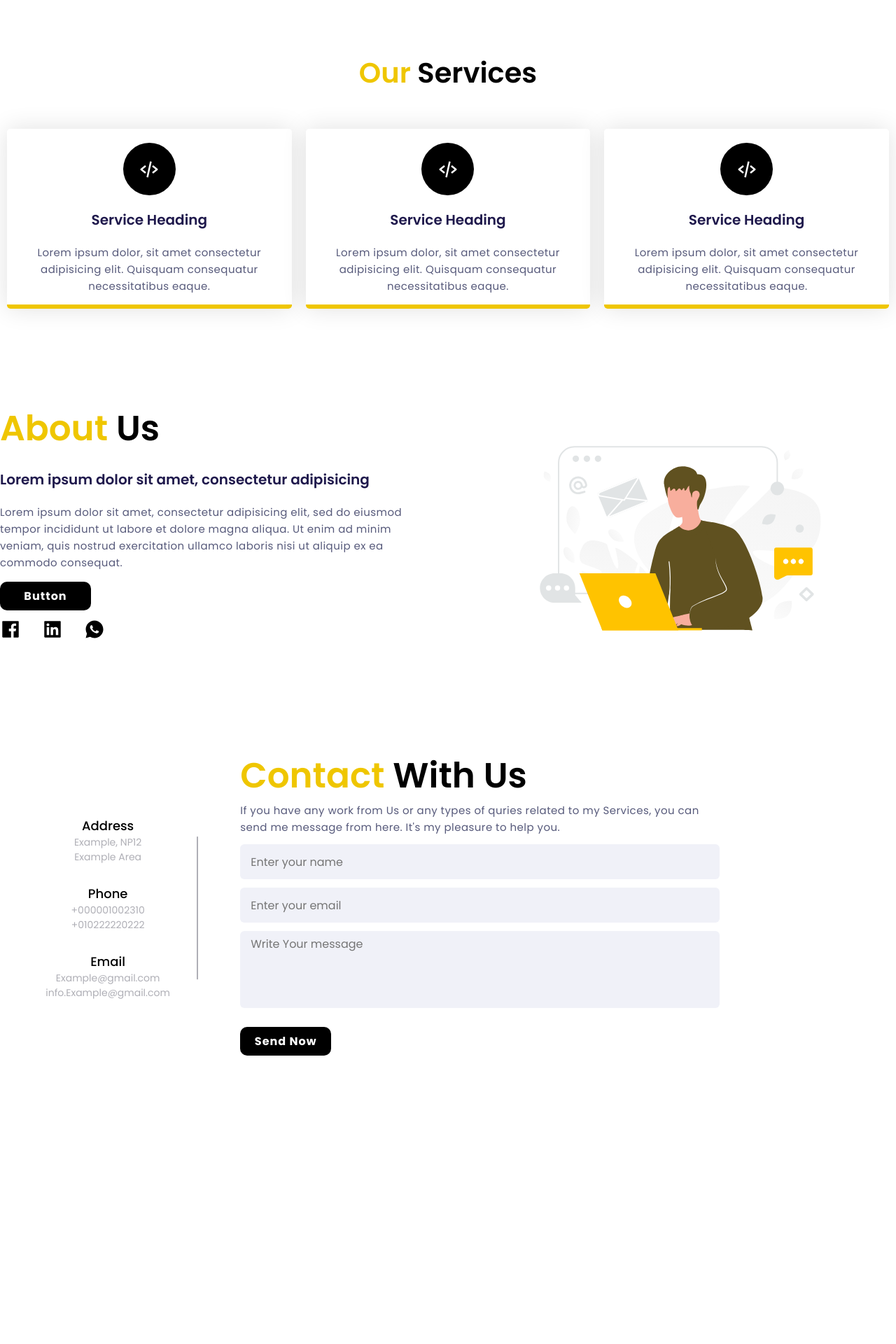
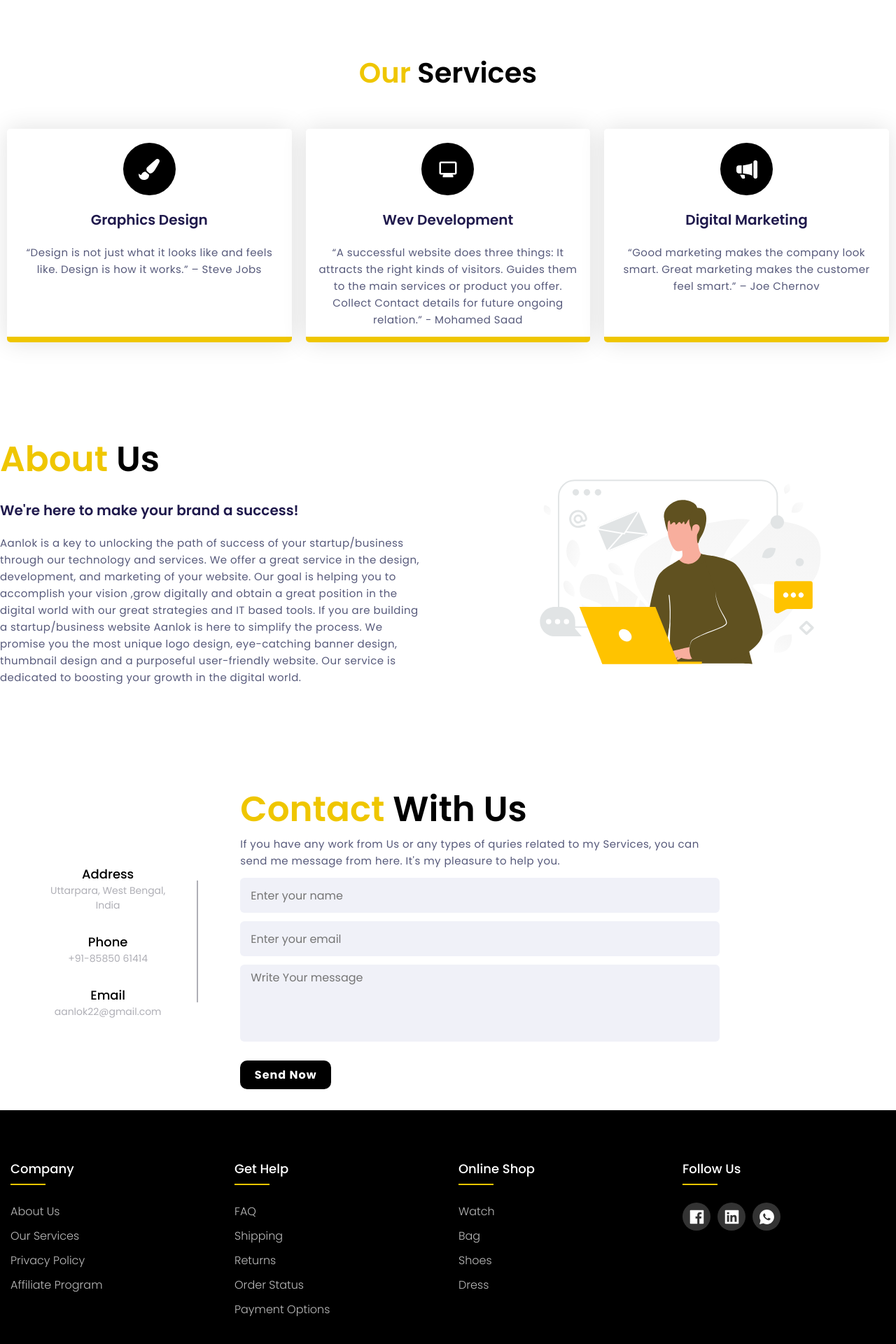
Before and after one commit to shakhawatsalam/aalok, a React (Create React App) app: page / in a window 1280 px wide. Shown: the part 616-2536 px from the top of the page at 70% size. Before the commit the page ends 2154 px from the top, so only its background shows below. Built offline with nearby package versions, Linux system fonts and the light colour scheme.

Commit message:
almost done

```diff
--- a/src/App.css
+++ b/src/App.css
@@ -6,6 +6,7 @@
   margin: 0;
   box-sizing: border-box;
   font-family: 'Poppins', sans-serif;
+  scroll-behavior: smooth;
 }
 html {
   font-size: 62.5%;
--- a/src/Component/aboutUs/AboutUs.jsx
+++ b/src/Component/aboutUs/AboutUs.jsx
@@ -1,31 +1,39 @@
 import React from "react";
 import "./aboutus.css";
 import AboutUsImg from "../../Assets/Image/27.svg";
-import { AiFillFacebook, AiFillLinkedin } from 'react-icons/ai'
-import { RiWhatsappFill } from 'react-icons/ri';
+import { AiFillFacebook, AiFillLinkedin } from "react-icons/ai";
+import { RiWhatsappFill } from "react-icons/ri";
 
 function AboutUs() {
   return (
     <div className='container'>
-
-      <div className="header_container">
-                <div className="leftSide">
+      <div className='header_container'>
+        <div className='leftSide'>
           <div className='title'>
-              <h1><span>About</span> Us</h1>
+            <h1>
+              <span>About</span> Us
+            </h1>
           </div>
           <div className='content'>
-              <h3>Lorem ipsum dolor sit amet, consectetur adipisicing</h3>
+            <h3>We're here to make your brand a success!</h3>
             <p>
-                Lorem ipsum dolor sit amet, consectetur adipisicing elit, sed do
-                eiusmod tempor incididunt ut labore et dolore magna aliqua. Ut
-                enim ad minim veniam, quis nostrud exercitation ullamco laboris
-                nisi ut aliquip ex ea commodo consequat.
+              Aanlok is a key to unlocking the path of success of your
+              startup/business through our technology and services. We offer a
+              great service in the design, development, and marketing of your
+              website. Our goal is helping you to accomplish your vision ,grow
+              digitally and obtain a great position in the digital world with
+              our great strategies and IT based tools. If you are building a
+              startup/business website Aanlok is here to simplify the process.
+              We promise you the most unique logo design, eye-catching banner
+              design, thumbnail design and a purposeful user-friendly website.
+              Our service is dedicated to boosting your growth in the digital
+              world.
             </p>
-              <div>
+            {/* <div>
                <button className="headerBtn">Button</button>
+              </div> */}
           </div>
-            </div>
-            <div className='social'>
+          {/* <div className='social'>
               <a href=''>
                 <AiFillFacebook/>
               </a>
@@ -35,47 +43,14 @@ function AboutUs() {
               <a href=''>
                 <RiWhatsappFill/>
               </a>
+            </div> */}
         </div>
-                    </div>
-                    <div className="rightSide">
-                        <div className="headerImage">
-                            <img src={AboutUsImg} alt="" />
+        <div className='rightSide'>
+          <div className='headerImage'>
+            <img src={AboutUsImg} alt='' />
           </div>
         </div>
       </div>
-
-
-
-
-
-
-
-
-
-
-
-
-
-
-
-
-
-
-
-
-
-
-
-
-
-
-
-
-
-
-
-
-
 
       {/* <div className='section'>
         <div className='AboutUsContainer'>
--- a/src/Component/aboutUs/aboutus.css
+++ b/src/Component/aboutUs/aboutus.css
@@ -5,25 +5,26 @@
 .title > h1 > span {
     color:  #EFC600;
 }
-.social{
+/* .social{
     margin-top: 10px;
     color: white;
     display: flex;
     justify-content: space-between;
     align-items: center;
     font-size: 30px;
-    /* border: 1px solid red; */
+    border: 1px solid red;
     width:25%;
-}
-.social > a {
+} */
+/* .social > a {
     color: black;
     transition: 0.4s;
-}
+} */
 .social > a:hover {
     color:  #EFC600;
 }
 @media (max-width:843px){
     .title > h1 {
+        margin-top: 25rem;
         text-align: center;
         font-size: 50px;
         font-weight: 600;
--- a/src/Component/contactus/ContactUs.jsx
+++ b/src/Component/contactus/ContactUs.jsx
@@ -3,32 +3,33 @@ import "./contactus.css";
 
 const ContactUs = () => {
   return (
-      <div className="container">
-
+    <div className='container' id="contactUs">
       <div className='containerC'>
         <div className='content'>
           <div className='left-side'>
             <div className='address details'>
               <i className='fas fa-map-marker-alt'></i>
               <div className='topic'>Address</div>
-            <div className='text-one'>Example, NP12</div>
-            <div className='text-two'>Example Area</div>
+              <div className='text-one'> </div>
+              <div className='text-two'>Uttarpara, West Bengal, India</div>
             </div>
             <div className='phone details'>
               <i className='fas fa-phone-alt'></i>
               <div className='topic'>Phone</div>
-            <div className='text-one'>+000001002310</div>
-            <div className='text-two'>+010222220222</div>
+              <div className='text-one'>+91-85850 61414</div>
+              {/* <div className='text-two'>+010222220222</div> */}
             </div>
             <div className='email details'>
               <i className='fas fa-envelope'></i>
               <div className='topic'>Email</div>
-            <div className='text-one'>Example@gmail.com</div>
-            <div className='text-two'>info.Example@gmail.com</div>
+              <div className='text-one'>aanlok22@gmail.com</div>
+              {/* <div className='text-two'>info.Example@gmail.com</div> */}
             </div>
           </div>
           <div className='right-side'>
-          <div className='topic-text'><span>Contact</span> With Us</div>
+            <div className='topic-text'>
+              <span>Contact</span> With Us
+            </div>
             <p>
               If you have any work from Us or any types of quries related to my
               Services, you can send me message from here. It's my pleasure to
@@ -50,7 +51,7 @@ const ContactUs = () => {
                   placeholder='Write Your message'></textarea>
               </div>
               <div>
-              <input type='button' value='Send Now' className="headerBtn" />
+                <input type='button' value='Send Now' className='headerBtn' />
               </div>
             </form>
           </div>
--- a/src/Component/contactus/contactus.css
+++ b/src/Component/contactus/contactus.css
@@ -138,9 +138,13 @@
   }
   @media (max-width:843px){
     .content .right-side .topic-text{
+      margin-top: 25rem;
         text-align: center;
         font-size: 40px;
         font-weight: 600;
         color: black;
       }
   }
+  /* @media (max-width:843px){
+
+  } */
--- /dev/null
+++ b/src/Component/footer/Footer.jsx
@@ -0,0 +1,85 @@
+import React from "react";
+import { AiFillFacebook, AiFillLinkedin } from "react-icons/ai";
+import { RiWhatsappFill } from "react-icons/ri";
+import "./footer.css";
+
+const Footer = () => {
+  return (
+    <footer class='footer'>
+      <div class='container'>
+        <div class='row'>
+          <div class='footer-col'>
+            <h4>company</h4>
+            <ul>
+              <li>
+                <a href='#'>about us</a>
+              </li>
+              <li>
+                <a href='#'>our services</a>
+              </li>
+              <li>
+                <a href='#'>privacy policy</a>
+              </li>
+              <li>
+                <a href='#'>affiliate program</a>
+              </li>
+            </ul>
+          </div>
+          <div class='footer-col'>
+            <h4>get help</h4>
+            <ul>
+              <li>
+                <a href='#'>FAQ</a>
+              </li>
+              <li>
+                <a href='#'>shipping</a>
+              </li>
+              <li>
+                <a href='#'>returns</a>
+              </li>
+              <li>
+                <a href='#'>order status</a>
+              </li>
+              <li>
+                <a href='#'>payment options</a>
+              </li>
+            </ul>
+          </div>
+          <div class='footer-col'>
+            <h4>online shop</h4>
+            <ul>
+              <li>
+                <a href='#'>watch</a>
+              </li>
+              <li>
+                <a href='#'>bag</a>
+              </li>
+              <li>
+                <a href='#'>shoes</a>
+              </li>
+              <li>
+                <a href='#'>dress</a>
+              </li>
+            </ul>
+          </div>
+          <div class='footer-col'>
+            <h4>follow us</h4>
+            <div class='social-links'>
+              <a href='#'>
+                <AiFillFacebook />
+              </a>
+              <a href='#'>
+                <AiFillLinkedin />
+              </a>
+              <a href='#'>
+                <RiWhatsappFill />
+              </a>
+            </div>
+          </div>
+        </div>
+      </div>
+    </footer>
+  );
+};
+
+export default Footer;
--- /dev/null
+++ b/src/Component/footer/footer.css
@@ -0,0 +1,86 @@
+.container{
+	max-width: 1170px;
+	margin:auto;
+}
+.row{
+	display: flex;
+	flex-wrap: wrap;
+}
+ul{
+	list-style: none;
+}
+.footer{
+	background-color: black;
+    padding: 70px 0;
+}
+.footer-col{
+   width: 25%;
+   padding: 0 15px;
+}
+.footer-col h4{
+	font-size: 18px;
+	color: #ffffff;
+	text-transform: capitalize;
+	margin-bottom: 35px;
+	font-weight: 500;
+	position: relative;
+}
+.footer-col h4::before{
+	content: '';
+	position: absolute;
+	left:0;
+	bottom: -10px;
+	background-color: #EFC600;
+	height: 2px;
+	box-sizing: border-box;
+	width: 50px;
+}
+.footer-col ul li:not(:last-child){
+	margin-bottom: 10px;
+}
+.footer-col ul li a{
+	font-size: 16px;
+	text-transform: capitalize;
+	color: #ffffff;
+	text-decoration: none;
+	font-weight: 300;
+	color: #bbbbbb;
+	display: block;
+	transition: all 0.3s ease;
+}
+.footer-col ul li a:hover{
+	color: #ffffff;
+	padding-left: 8px;
+}
+.footer-col .social-links a{
+	display: inline-flex;
+    align-items: center;
+    justify-content: center;
+    font-size: 25px;
+	height: 40px;
+	width: 40px;
+	background-color: rgba(255,255,255,0.2);
+	margin:0 10px 10px 0;
+	text-align: center;
+	line-height: 40px;
+	border-radius: 50%;
+	color: #ffffff;
+	transition: all 0.5s ease;
+}
+.footer-col .social-links a:hover{
+	color: #24262b;
+	background-color: #ffffff;
+}
+
+/*responsive*/
+@media(max-width: 767px){
+  .footer-col{
+    width: 50%;
+    margin-bottom: 30px;
+}
+}
+@media(max-width: 574px){
+  .footer-col{
+    width: 100%;
+}
+}
--- a/src/Component/ourservices/OusServices.jsx
+++ b/src/Component/ourservices/OusServices.jsx
@@ -1,46 +1,50 @@
 import React from "react";
-import './ourservices.css'
-import {BiCodeAlt} from "react-icons/bi"
+import "./ourservices.css";
+import { MdMonitor} from "react-icons/md";
+import { FaPaintBrush } from "react-icons/fa";
+import {BsMegaphoneFill} from "react-icons/bs"
+
 
 const OusServices = () => {
   return (
     <div className='container'>
-            <h1 className="OurServicesTitle"><span>Our</span> Services</h1>
-      <div className="ServiceContainer">
-      <div className="row">
-        <div className="column">
-          <div className="card">
-            <div className="icon-wrapper">
-              <BiCodeAlt/>
+      <h1 className='OurServicesTitle'>
+        <span>Our</span> Services
+      </h1>
+      <div className='ServiceContainer'>
+        <div className='row'>
+          <div className='column'>
+            <div className='card'>
+              <div className='icon-wrapper'>
+                <FaPaintBrush />
               </div>
-              <h3>Service Heading</h3>
+              <h3>Graphics Design</h3>
+              <p>“Design is not just what it looks like and feels like. Design is how it works.” – Steve Jobs</p>
+            </div>
+          </div>
+          <div className='column'>
+            <div className='card'>
+              <div className='icon-wrapper'>
+                <MdMonitor />
+              </div>
+              <h3>Wev Development</h3>
               <p>
-              Lorem ipsum dolor, sit amet consectetur adipisicing elit. Quisquam
-              consequatur necessitatibus eaque.
+                “A successful website does three things: It attracts the right
+                kinds of visitors. Guides them to the main services or product
+                you offer. Collect Contact details for future ongoing relation.”
+                - Mohamed Saad
               </p>
             </div>
           </div>
-        <div className="column">
-          <div className="card">
-            <div className="icon-wrapper">
-            <BiCodeAlt/>
+          <div className='column'>
+            <div className='card'>
+              <div className='icon-wrapper'>
+                <BsMegaphoneFill/>
               </div>
-            <h3>Service Heading</h3>
+              <h3>Digital Marketing</h3>
               <p>
-              Lorem ipsum dolor, sit amet consectetur adipisicing elit. Quisquam
-              consequatur necessitatibus eaque.
-            </p>
-          </div>
-        </div>
-        <div className="column">
-          <div className="card">
-            <div className="icon-wrapper">
-            <BiCodeAlt/>
-            </div>
-            <h3>Service Heading</h3>
-            <p>
-              Lorem ipsum dolor, sit amet consectetur adipisicing elit. Quisquam
-              consequatur necessitatibus eaque.
+                “Good marketing makes the company look smart. Great marketing
+                makes the customer feel smart.” – Joe Chernov
               </p>
             </div>
           </div>
--- a/src/Pages/home/Home.jsx
+++ b/src/Pages/home/Home.jsx
@@ -1,6 +1,7 @@
 import React from "react";
 import AboutUs from "../../Component/aboutUs/AboutUs";
 import ContactUs from "../../Component/contactus/ContactUs";
+import Footer from "../../Component/footer/Footer";
 import Header from "../../Component/header/Header";
 import NavBar from "../../Component/navbar/NavBar";
 import OusServices from "../../Component/ourservices/OusServices";
@@ -13,7 +14,8 @@ const Home = () => {
       <Header/>
       <OusServices />
       <AboutUs />
-      <ContactUs/>
+      <ContactUs />
+      <Footer/>
       </>
 
   );
```
Also changed, not shown: src/Component/header/Header.jsx (+19 -13 lines), src/Component/header/header.css (+21 -1 lines), src/Assets/Image/digital.jpeg (added). Lines whose indentation alone changed are shown as unchanged.
